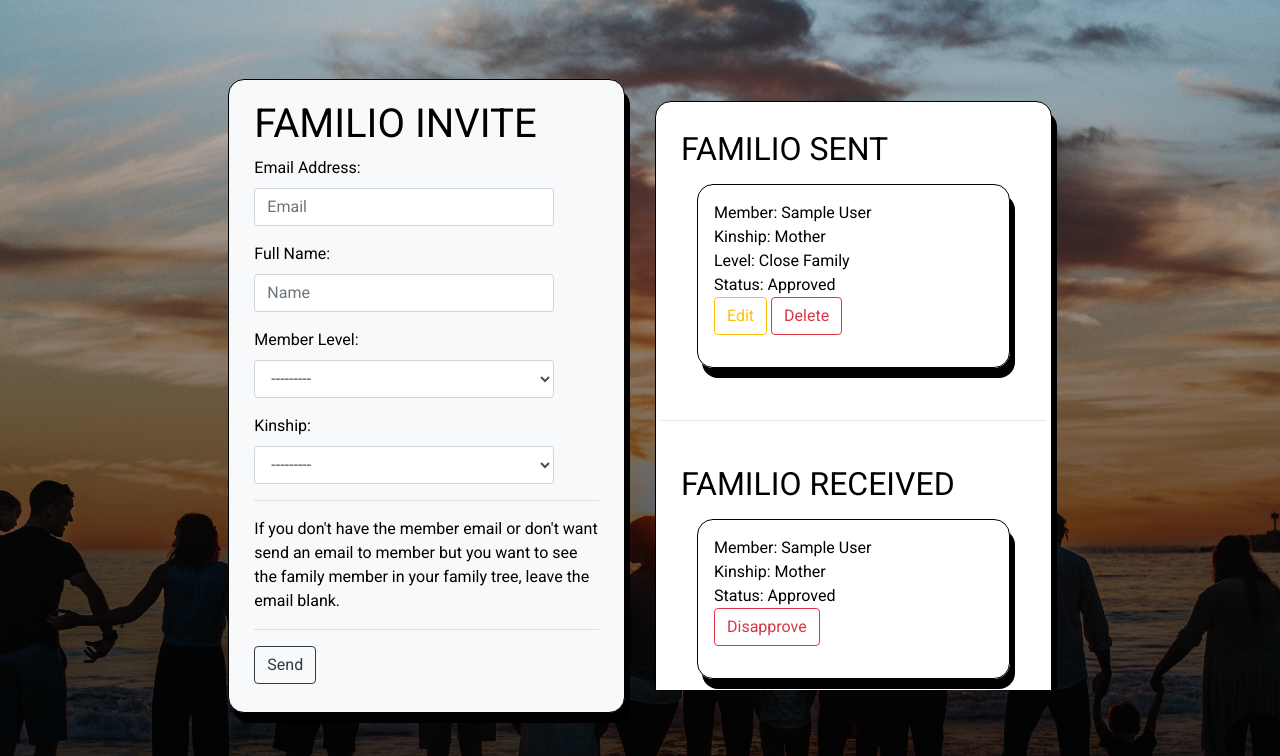
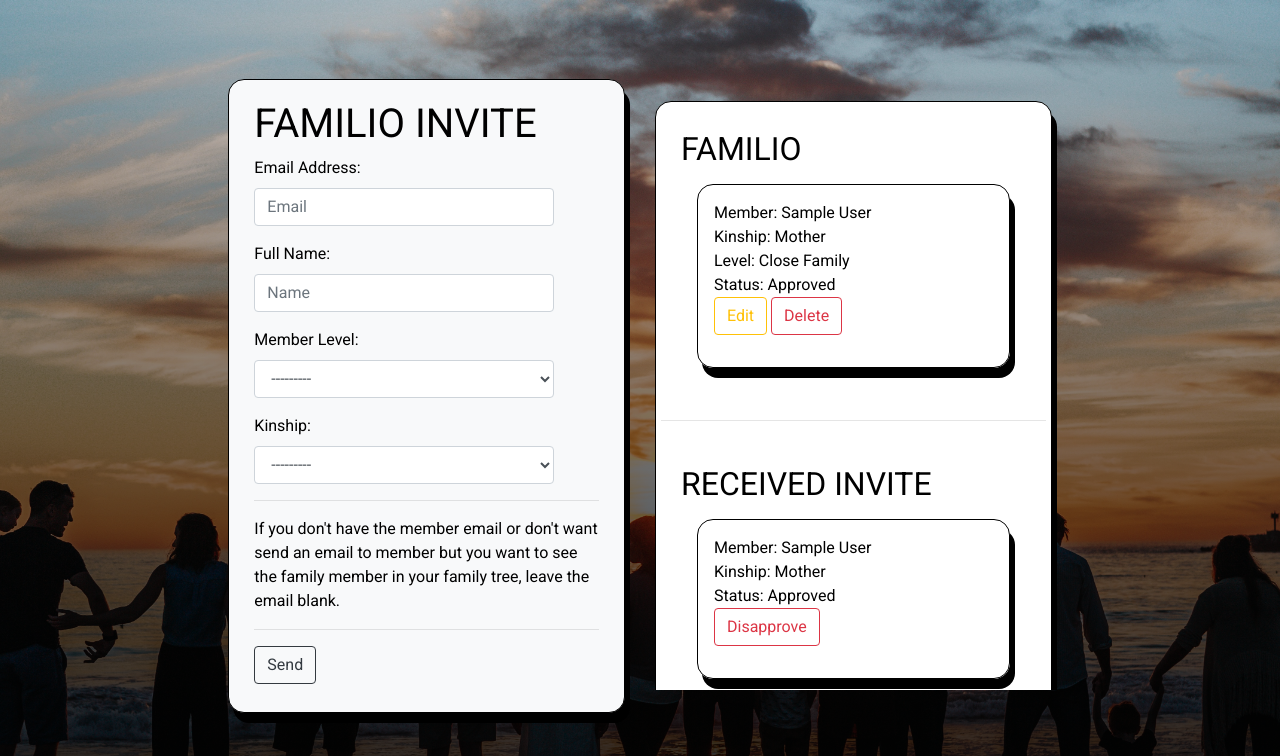
Before and after one commit to michaelrfreitas/p5_familio_app, a Django app: page /members/familio in a window 1280 px wide. Shown: the part 117-873 px from the top of the page. Run offline with Django 3.2, Linux system fonts and the light colour scheme; a user stored in the database is signed in; tables that the repository leaves empty hold one stand-in row (values such as "Sample post"); grey boxes marked "Sample" are stand-in pictures; some libraries are stand-ins or nearby versions.

Commit message:
code: increase familytree and relationship

```diff
--- a/member/templates/member/familio.html
+++ b/member/templates/member/familio.html
@@ -38,7 +38,7 @@
                 <div class="card-body">
                     {% if familios %}
                     <div class="mb-md-3 mt-md-2">
-                        <h2 class="fw-bold mb-2 text-uppercase">{% trans "Familio Sent" %}</h2>
+                        <h2 class="fw-bold mb-2 text-uppercase">{% trans "Familio" %}</h2>
                         {% for familio in familios %}
                         <div class="form-outline form-white m-3 p-3 fam_sha">
                             <p>
@@ -61,7 +61,7 @@
                 <div class="card-body">
                     {% if receives %}
                     <div class="mb-md-3 mt-md-2">
-                        <h2 class="fw-bold mb-2 text-uppercase">{% trans "Familio Received" %}</h2>
+                        <h2 class="fw-bold mb-2 text-uppercase">{% trans "Received Invite" %}</h2>
                         {% for receive in receives %}
                         <div class="form-outline form-white m-3 p-3 fam_sha">
                             <p>
--- a/member/views.py
+++ b/member/views.py
@@ -318,12 +318,30 @@ def approved(request, familio_id):
     approve = get_object_or_404(models.Familio, id=familio_id)
     if request.user.email == approve.email:
         approve.approved = not approve.approved
+        familio = models.Familio()
+        familio.member = request.user
+        familio.email = approve.member.email
+        familio.level = approve.level
+        familio.approved = True
+        familio.name = approve.member
+        if approve.kinship == 'Wife':
+            familio.kinship = 'Husband'
+        elif approve.kinship == 'Husband':
+            familio.kinship = 'Wife'
+        elif approve.kinship == 'Father' or approve.kinship == 'Mother':
+            familio.kinship == 'Son'
+        elif approve.kinship == 'Son' or approve.kinship == 'Daughter':
+            familio.kinship == 'Father'
+        else:
+            familio.kinship = approve.kinship
         approve.save()
+        familio.save()
         messages.info(
             request, f'The status has changed to Invite member: { approve.member.first_name } { approve.member.last_name } your Kinship: { approve.kinship}!')  # noqa
         return redirect('familio')
     messages.warning(request, 'You are not allowed to approve this invite.')
     return redirect('menu')
+
 
 @login_required(redirect_field_name='account_login')
 def edit_invite(request, familio_id):
```
